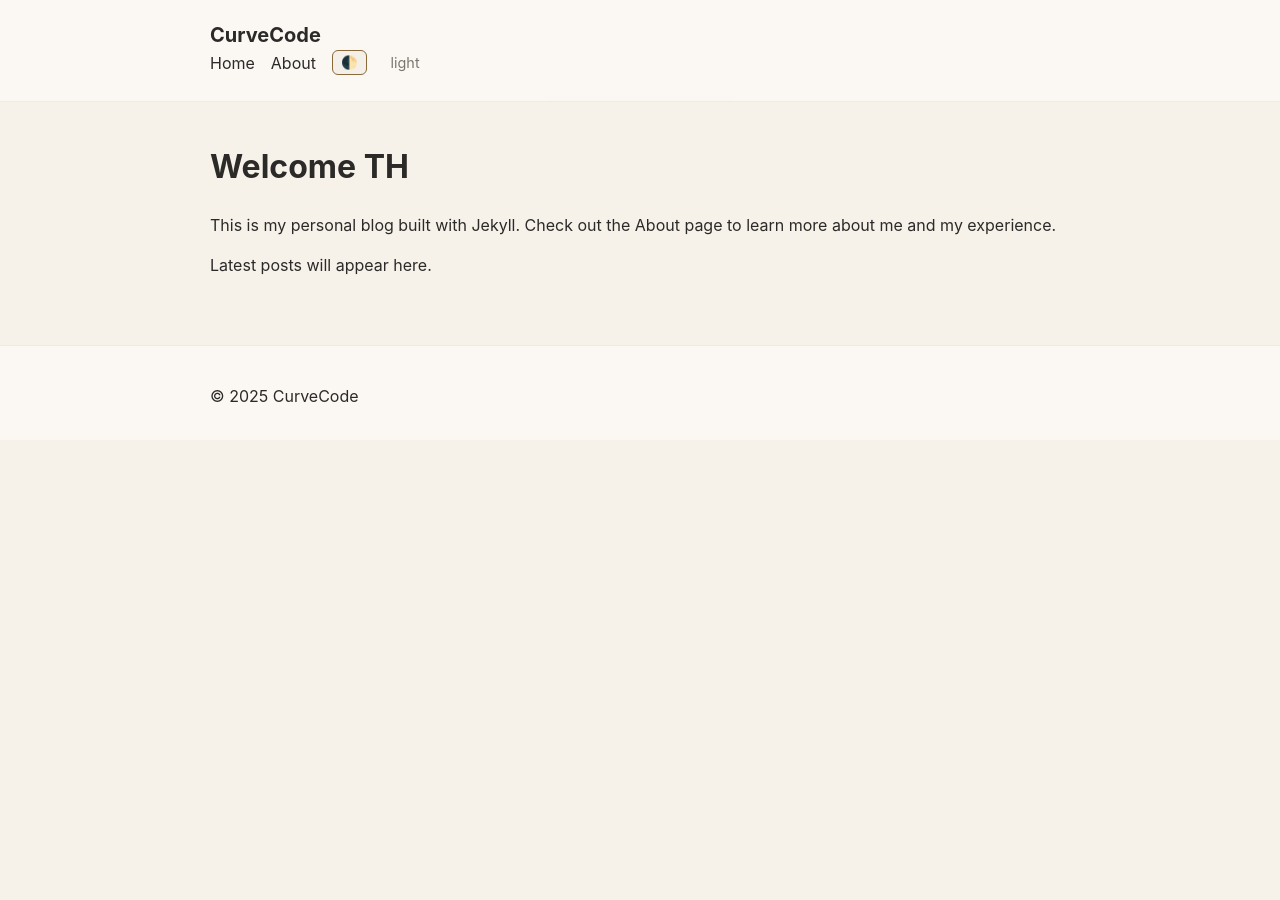
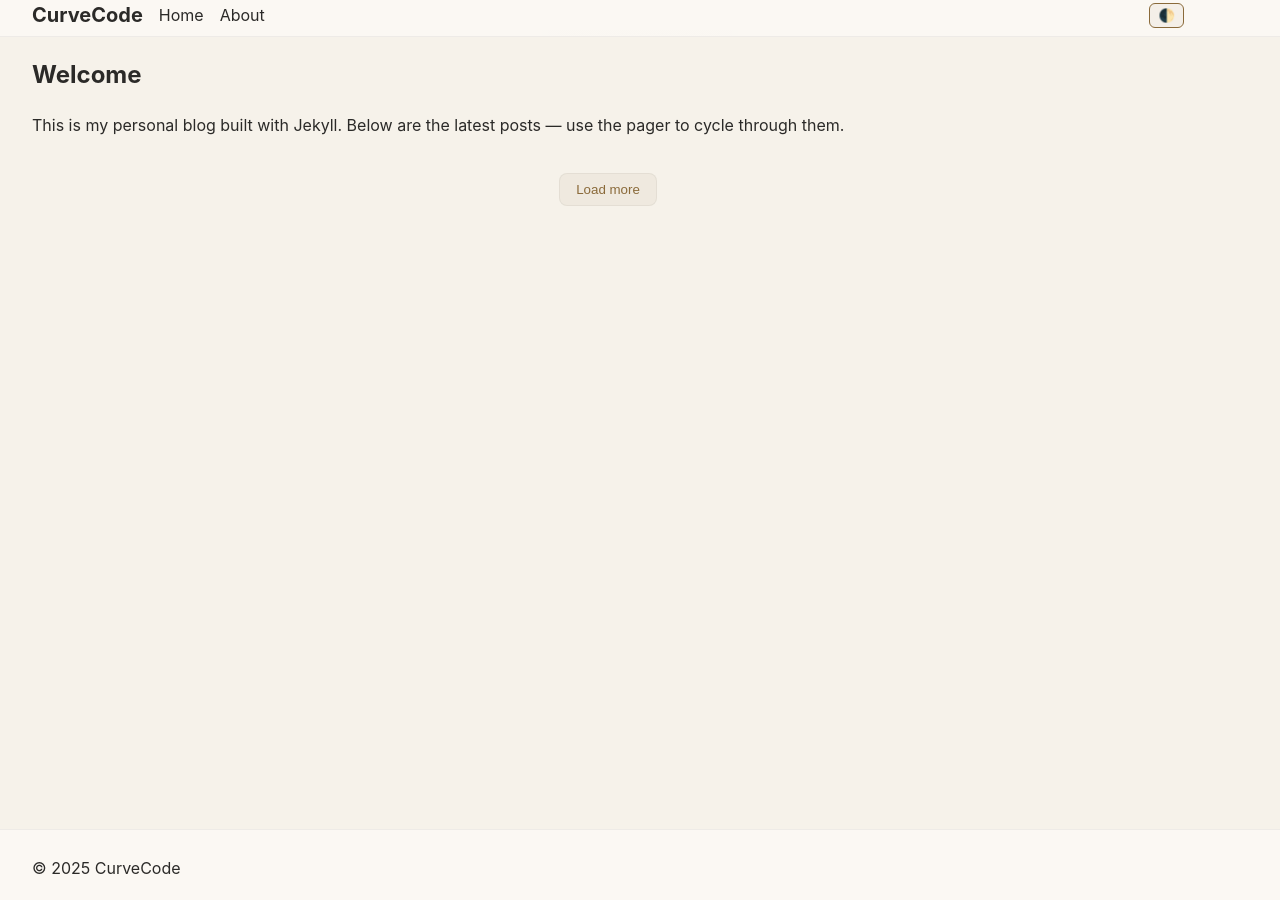
Before and after one commit to curvecode/curvecode.github.io, a Jekyll site: the page built from index.md, in a window 1280 px wide. Built offline with Jekyll 4.4.1, drawn with Linux system fonts in a browser that asks for light colours.

Commit message:
#add example posts + load more button

```diff
--- a/_layouts/default.html
+++ b/_layouts/default.html
@@ -11,18 +11,25 @@
   </head>
   <body>
     <header class="site-header">
-      <div class="container">
-        <h1 class="site-title"><a href="{{ '/' | relative_url }}">{{ site.title }}</a></h1>
-        <nav class="site-nav">
-          <a href="{{ '/' | relative_url }}">Home</a>
-          <a href="{{ '/about/' | relative_url }}">About</a>
+      <div class="container header-inner">
+        <div class="header-left">
+          <h1 class="site-title"><a href="{{ '/' | relative_url }}">{{ site.title }}</a></h1>
+          <nav class="site-nav">
+            <a href="{{ '/' | relative_url }}">Home</a>
+            <a href="{{ '/about/' | relative_url }}">About</a>
+          </nav>
+        </div>
+        <div class="header-right">
           <button id="theme-toggle" type="button" aria-label="Toggle theme">🌓</button>
-          <span id="theme-status" class="theme-status" aria-hidden="true"></span>
-        </nav>
+        </div>
       </div>
     </header>
 
-    <main id="page-main" class="container page-fade-enter">{{ content }}</main>
+    <main id="page-main" class="container site-main page-fade-enter">
+      {{ content }}
+    </main>
+
+    <script defer src="{{ '/assets/js/load-more.js' | relative_url }}"></script>
 
     <footer class="site-footer">
       <div class="container">&copy; {{ site.time | date: '%Y' }} {{ site.title }}</div>
--- a/assets/css/style.css
+++ b/assets/css/style.css
@@ -30,15 +30,20 @@
 
 *{box-sizing:border-box}
 .reduced-motion * { transition: none !important; }
-body{background:var(--bg);color:var(--text);font-family:Inter,system-ui,Segoe UI,Roboto,Helvetica,Arial,sans-serif;margin:0;line-height:1.5;transition:background-color 300ms ease,color 300ms ease}
+html,body{height:100%}
+body{display:flex;flex-direction:column;background:var(--bg);color:var(--text);font-family:Inter,system-ui,Segoe UI,Roboto,Helvetica,Arial,sans-serif;margin:0;line-height:1.5;}
 .page-fade-enter{opacity:0}
-.page-fade-enter-active{opacity:1;transition:opacity 300ms ease}
-.container{max-width:900px;margin:0 auto;padding:1.25rem}
+.page-fade-enter-active{opacity:1;}
+.container{max-width:90%; margin: 0 2em;}
+.site-main{flex:1 0 auto;padding-top:0;width: auto;}
 .site-header{background:var(--header-bg);border-bottom:1px solid var(--border);backdrop-filter: blur(4px)}
 /* gentle gradient accent */
 .site-header::after{content:'';display:block;height:6px;background:linear-gradient(90deg, rgba(0,0,0,0) 0%, rgba(0,0,0,0.04) 50%, rgba(0,0,0,0) 100%);opacity:0.06}
 .site-title{margin:0;font-size:1.25rem}
 .site-title a{color:var(--text);text-decoration:none}
+.site-header .header-inner{display:flex;align-items:center;justify-content:space-between}
+.site-header .header-left{display:flex;align-items:center;gap:1rem}
+.site-header .header-right{display:flex;align-items:center}
 .site-nav{display:flex;gap:1rem;align-items:center}
 .site-nav a{color:var(--muted);text-decoration:none}
 #theme-toggle{background:var(--button-bg);border:1px solid var(--button-text);padding:0.25rem 0.5rem;border-radius:6px;color:var(--button-text);cursor:pointer}
@@ -46,18 +51,31 @@
 #theme-toggle{background:var(--button-bg);border:1px solid var(--button-text);padding:0.25rem 0.5rem;border-radius:6px;color:var(--button-text);cursor:pointer}
 
 /* footer */
-.site-footer{background:var(--footer-bg);border-top:1px solid var(--border);padding:0.75rem 0;margin-top:2rem}
+.site-footer{background:var(--footer-bg);border-top:1px solid var(--border);padding:1.25rem 0;margin-top:0}
 .site-footer::before{content:'';display:block;height:6px;background:linear-gradient(90deg, rgba(0,0,0,0) 0%, rgba(0,0,0,0.04) 50%, rgba(0,0,0,0) 100%);opacity:0.04}
 
 /* utility card for CV entries and post excerpts */
 .card{background:var(--card-bg);border:1px solid var(--border);padding:1rem;border-radius:8px;box-shadow: 0 6px 18px rgba(11,12,13,0.04)}
 
-.theme-status{font-size:0.9rem;color:var(--muted);padding-left:0.5rem}
+.theme-status{display:none}
+
+.post-back{color:var(--link);text-decoration:none;font-weight:600}
+.post-back:hover{text-decoration:underline}
 
 h1,h2,h3{color:var(--text)}
 
 /* simple post styles */
 .post-meta{color:var(--muted);font-size:0.9rem;margin-bottom:1rem}
+
+.posts-list{display:grid;gap:1rem}
+.posts-pager{display:flex;gap:1rem;align-items:center;margin-top:1rem}
+.posts-pager a{color:var(--link);background:transparent;border:1px solid var(--border);padding:0.4rem 0.75rem;border-radius:6px;text-decoration:none}
+.posts-pager .page-current{color:var(--muted)}
+
+.posts-load{display:flex;flex-direction:column;align-items:center;margin-top:1.25rem}
+.load-more{background:var(--button-bg);color:var(--button-text);border:1px solid var(--border);padding:0.5rem 1rem;border-radius:8px;cursor:pointer}
+.load-more:hover{opacity:0.95}
+.load-end{color:var(--muted);margin-top:0.75rem}
 
 /* @media (prefers-color-scheme: dark){
   :root{--bg:#0b1220;--text:#e6eef6;--muted:#94a3b8}
--- /dev/null
+++ b/assets/js/load-more.js
@@ -0,0 +1,32 @@
+document.addEventListener('DOMContentLoaded', () => {
+  const POSTS_PER_LOAD = 3;
+  const postsDataEl = document.getElementById('posts-data');
+  if(!postsDataEl) return;
+  let posts = [];
+  try { posts = JSON.parse(postsDataEl.textContent) } catch(e){ return }
+
+  const container = document.getElementById('posts-list');
+  const loader = document.getElementById('load-more');
+  if(!container || !loader) return;
+
+  let offset = 0;
+
+  function renderMore(){
+    const total = posts.length;
+    const end = Math.min(offset + POSTS_PER_LOAD, total);
+    for(let i=offset;i<end;i++){
+      const p = posts[i];
+      const el = document.createElement('article');
+      el.className = 'card post-excerpt';
+      el.innerHTML = `<h2><a href="${p.url}">${p.title}</a></h2><p class="post-meta">${p.date}</p><p>${p.excerpt || ''}</p>`;
+      container.appendChild(el);
+    }
+    offset = end;
+    if(offset >= posts.length) loader.style.display = 'none';
+  }
+
+  loader.addEventListener('click', (e) => { e.preventDefault(); renderMore(); });
+
+  // initial load
+  renderMore();
+});
--- a/index.md
+++ b/index.md
@@ -3,8 +3,17 @@
 layout: default
 ---
 
-# Welcome TH
+## Welcome
 
-This is my personal blog built with Jekyll. Check out the About page to learn more about me and my experience.
+This is my personal blog built with Jekyll. Below are the latest posts — use the pager to cycle through them.
 
-Latest posts will appear here.
+<div id="posts-data" style="display:none">[
+{% for post in site.posts %}{% unless forloop.first == false and false %}{% endunless %}{"title": "{{ post.title | escape }}", "url": "{{ post.url | relative_url }}", "date": "{{ post.date | date: '%Y-%m-%d' }}", "excerpt": "{{ post.excerpt | strip_newlines | escape }}"}{% if forloop.last %}{% else %},{% endif %}{% endfor %}
+]</div>
+
+<div id="posts-list" class="posts-list"></div>
+
+<div class="posts-load">
+  <button id="load-more" class="load-more">Load more</button>
+  <p id="load-end" class="load-end" style="display:none">No more posts.</p>
+</div>
```
Also changed, not shown: _posts/2025-11-10-sample-post-1.md (added, +6 -0 lines), _posts/2025-11-11-sample-post-2.md (added, +6 -0 lines), _posts/2025-11-12-sample-post-3.md (added, +6 -0 lines), _posts/2025-11-13-sample-post-4.md (added, +6 -0 lines), _posts/2025-11-14-sample-post-5.md (added, +6 -0 lines), _posts/2025-11-15-sample-post-6.md (added, +6 -0 lines), _posts/2025-11-16-sample-post-7.md (added, +6 -0 lines), _posts/2025-11-17-sample-post-8.md (added, +6 -0 lines), _posts/2025-11-18-sample-post-9.md (added, +6 -0 lines), _posts/2025-11-19-sample-post-10.md (added, +6 -0 lines), assets/js/pagination.js (added, +42 -0 lines), assets/js/post-back.js (added, +16 -0 lines).
